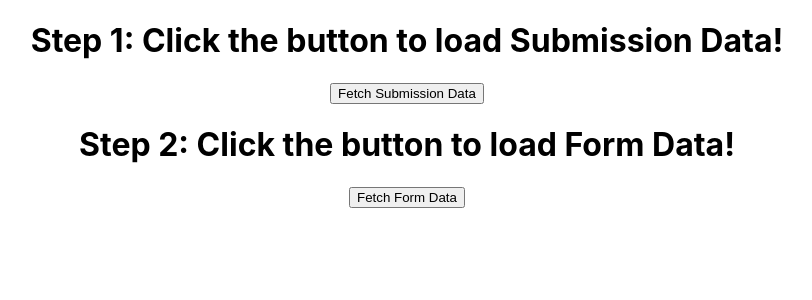
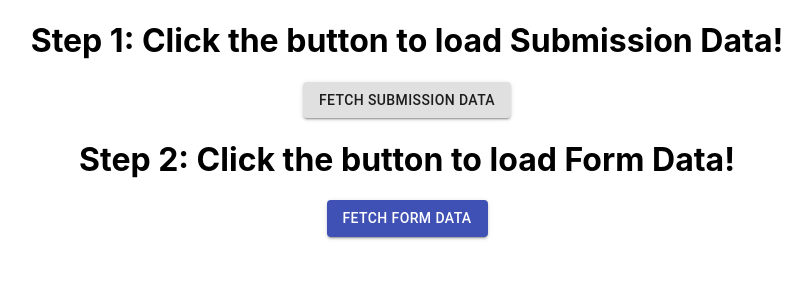
Before and after one commit to ssspiderzzz/OneC-Tech, a React (Create React App) app in the folder react-front-end/: page / in a window 1280 px wide. Shown: the top 300 px of the page, without its empty margins (233-1045 px from the left). Built offline with nearby package versions, Linux system fonts and the light colour scheme.

Commit message:
add material ui buttons

```diff
--- a/react-front-end/package.json
+++ b/react-front-end/package.json
@@ -3,6 +3,7 @@
   "version": "0.1.0",
   "private": true,
   "dependencies": {
+    "@material-ui/core": "^4.5.2",
     "axios": "^0.18.0",
     "react": "^16.8.6",
     "react-dom": "^16.8.6",
--- a/react-front-end/src/App.js
+++ b/react-front-end/src/App.js
@@ -1,5 +1,6 @@
 import React, { useState } from "react";
 import axios from "axios";
+import Button from "@material-ui/core/Button";
 import "./App.css";
 import SubmissionFormData from "./components/SubmissionFormData";
 
@@ -16,8 +17,6 @@
 
   function fetchSubmissionData() {
     axios.get("/api/submission").then(response => {
-      // handle success
-      console.log(response.data);
       setSubmissionData({
         data: response.data,
         message: "Submission Data has been loaded!"
@@ -27,8 +26,6 @@
 
   function fetchFormData() {
     axios.get("/api/form").then(response => {
-      // handle success
-      console.log(response.data);
       setFormData({
         data: response.data,
         message: "Form Data has been loaded!"
@@ -46,18 +43,24 @@
     <div className="App">
       <h1>{submissionData.message}</h1>
       {!submissionData.data && (
-        <button onClick={fetchSubmissionData}>Fetch Submission Data</button>
+        <Button variant="contained" onClick={fetchSubmissionData}>
+          Fetch Submission Data
+        </Button>
       )}
       <h1>{formData.message}</h1>
       {!formData.data && (
-        <button onClick={fetchFormData}>Fetch Form Data</button>
+        <Button variant="contained" color="primary" onClick={fetchFormData}>
+          Fetch Form Data
+        </Button>
       )}
       {submissionData.data && formData.data && (
         <React.Fragment>
           {!showOutput && (
             <React.Fragment>
               <h1>{"Click to generate the output."}</h1>
-              <button onClick={show}>Generate output</button>
+              <Button variant="contained" color="secondary" onClick={show}>
+                Generate output
+              </Button>
             </React.Fragment>
           )}
           {showOutput && (
```
Also changed, not shown: 1 other file (tests, documents, lock files or other folders).
